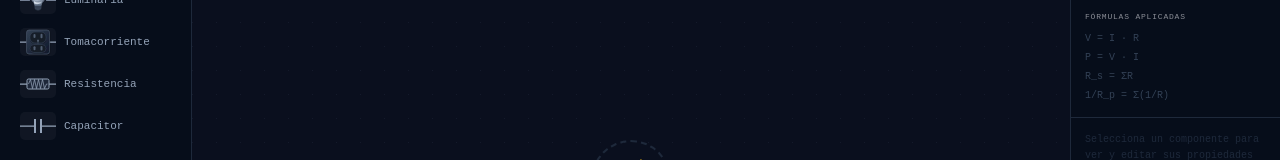
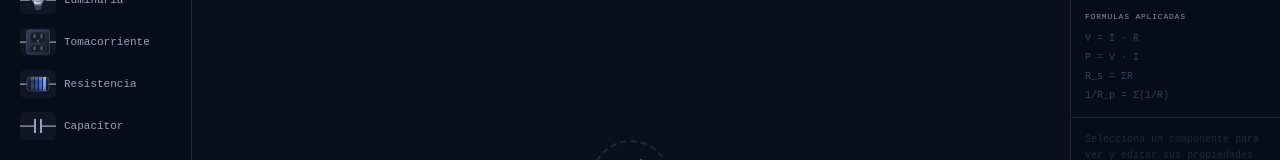
Before and after one commit to NotGaabo/Electric-Simulator, a Next.js app: page / in a window 1280 px wide. Shown: the part 170-330 px from the top of the page. Built offline with nearby package versions, Linux system fonts and the light colour scheme.

Commit message:
Better design of the SVG complete

```diff
--- a/src/components/electrical/symbols/ResistorSVG.tsx
+++ b/src/components/electrical/symbols/ResistorSVG.tsx
@@ -1,14 +1,78 @@
-import { COMP_W, COMP_H, PORT_R, GRID } from "@/lib/circuit/constants";
+import { COMP_W, COMP_H } from "@/lib/circuit/constants";
 
 export function ResistorSVG({ active }: { active?: boolean }) {
-  const c = active ? "#fbbf24" : "#94a3b8";
+  const wire       = active ? "#60a5fa" : "#94a3b8";
+  const bodyFill   = active ? "#0f1e35" : "#0f172a";
+  const bodyStroke = active ? "#3b82f6" : "#475569";
+
+  // Blues — 4 bands from dark to light blue
+  const bands = active
+    ? ["#1d4ed8", "#2563eb", "#3b82f6", "#93c5fd"]
+    : ["#1e3a5f", "#1e40af", "#2563eb", "#60a5fa"];
+
+  // Square-ish body with rounded corners
+  const BX = 14, BW = 44, BY = 14, BH = 28, BRX = 6;
+
   return (
-    <svg width={COMP_W} height={COMP_H} viewBox="0 0 72 56">
-      <line x1="0" y1="28" x2="14" y2="28" stroke={c} strokeWidth="2.5"/>
-      <line x1="58" y1="28" x2="72" y2="28" stroke={c} strokeWidth="2.5"/>
-      <rect x="14" y="18" width="44" height="20" rx="3" stroke={c} strokeWidth="2" fill={active ? "rgba(251,191,36,0.12)" : "rgba(30,41,59,0.9)"}/>
-      <polyline points="17,28 21,19 25,37 29,19 33,37 37,19 41,37 45,19 49,37 53,28 55,28"
-        stroke={c} strokeWidth="1.5" fill="none"/>
+    <svg width={COMP_W} height={COMP_H} viewBox="0 0 72 56" xmlns="http://www.w3.org/2000/svg">
+      <defs>
+        <linearGradient id="r-body" x1="0" y1="0" x2="0" y2="1">
+          <stop offset="0%"   stopColor={active ? "#1e3a5f" : "#1e293b"} />
+          <stop offset="100%" stopColor={bodyFill} />
+        </linearGradient>
+
+        <linearGradient id="r-band-shade" x1="0" y1="0" x2="0" y2="1">
+          <stop offset="0%"   stopColor="white" stopOpacity="0.2" />
+          <stop offset="35%"  stopColor="white" stopOpacity="0"   />
+          <stop offset="100%" stopColor="black" stopOpacity="0.4" />
+        </linearGradient>
+
+        <clipPath id="r-clip">
+          <rect x={BX} y={BY} width={BW} height={BH} rx={BRX} />
+        </clipPath>
+
+        <filter id="r-shadow" x="-5%" y="-15%" width="110%" height="140%">
+          <feDropShadow dx="0" dy="2" stdDeviation="2" floodColor="#000" floodOpacity="0.4"/>
+        </filter>
+      </defs>
+
+      {/* Wire leads */}
+      <line x1="0"     y1="28" x2={BX}    y2="28" stroke={wire} strokeWidth="2.5" strokeLinecap="round"/>
+      <line x1={BX+BW} y1="28" x2="72"    y2="28" stroke={wire} strokeWidth="2.5" strokeLinecap="round"/>
+
+      {/* Body */}
+      <rect x={BX} y={BY} width={BW} height={BH} rx={BRX}
+        fill="url(#r-body)" stroke={bodyStroke} strokeWidth="1.2" filter="url(#r-shadow)"/>
+
+      {/* Inner bevel */}
+      <rect x={BX+0.5} y={BY+0.5} width={BW-1} height={BH-1} rx={BRX-0.5}
+        fill="none" stroke="white" strokeWidth="0.5" opacity="0.1"/>
+
+      {/* Band 1 — darkest blue */}
+      <rect x="22" y={BY} width="6" height={BH} fill={bands[0]} clipPath="url(#r-clip)"/>
+      <rect x="22" y={BY} width="6" height={BH} fill="url(#r-band-shade)" clipPath="url(#r-clip)"/>
+
+      {/* Band 2 */}
+      <rect x="30" y={BY} width="6" height={BH} fill={bands[1]} clipPath="url(#r-clip)"/>
+      <rect x="30" y={BY} width="6" height={BH} fill="url(#r-band-shade)" clipPath="url(#r-clip)"/>
+
+      {/* Band 3 */}
+      <rect x="38" y={BY} width="6" height={BH} fill={bands[2]} clipPath="url(#r-clip)"/>
+      <rect x="38" y={BY} width="6" height={BH} fill="url(#r-band-shade)" clipPath="url(#r-clip)"/>
+
+      {/* Band 4 — lightest blue */}
+      <rect x="46" y={BY} width="6" height={BH} fill={bands[3]} clipPath="url(#r-clip)"/>
+      <rect x="46" y={BY} width="6" height={BH} fill="url(#r-band-shade)" clipPath="url(#r-clip)"/>
+
+      {/* Top shine */}
+      <rect x={BX+4} y={BY+1.5} width={BW-8} height={4} rx="2"
+        fill="white" opacity={active ? 0.12 : 0.06} clipPath="url(#r-clip)"/>
+
+      {/* Active glow */}
+      {active && (
+        <rect x={BX} y={BY} width={BW} height={BH} rx={BRX}
+          fill="none" stroke="#3b82f6" strokeWidth="1.5" opacity="0.4"/>
+      )}
     </svg>
   );
 }
```
